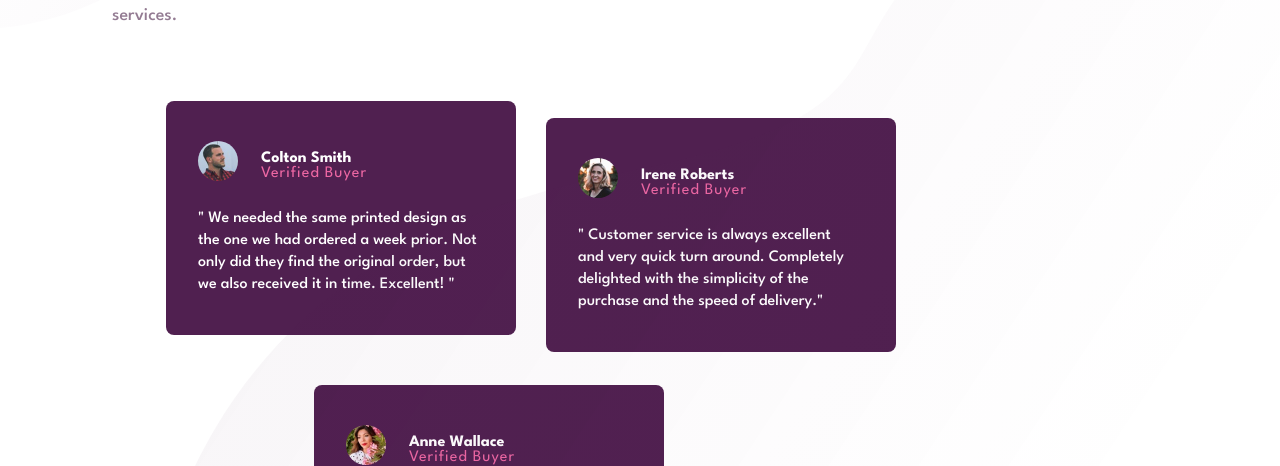
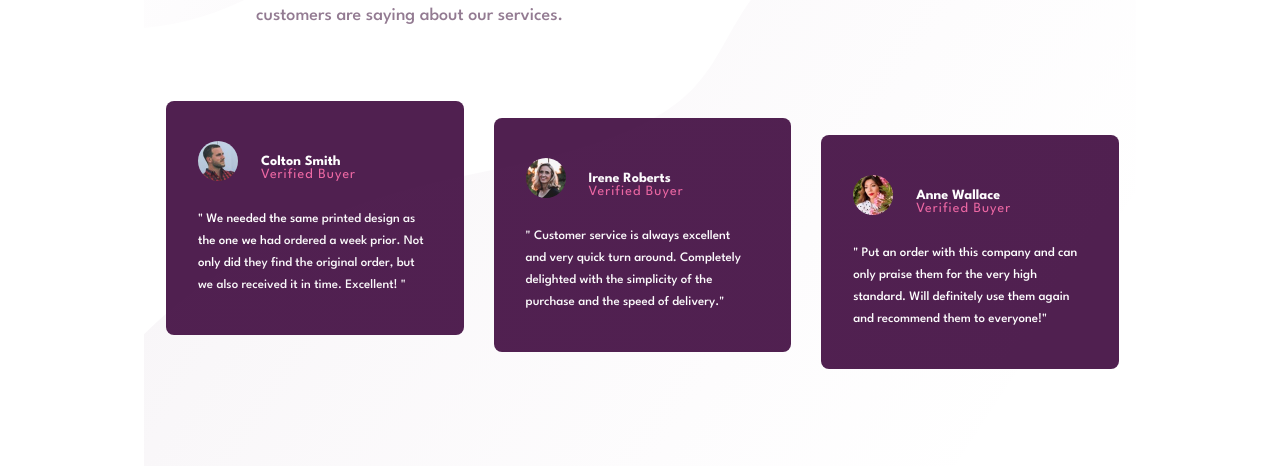
Before and after one commit to Zero-K00L/social-proof-section-master, a plain HTML site: page index.html in a window 1280 px wide. Shown: the part 334-800 px from the top of the page. Drawn offline with Linux system fonts and the light colour scheme.

Commit message:
Final-Commit

```diff
--- a/styles.css
+++ b/styles.css
@@ -171,8 +171,8 @@ body {
 
     .background-container {
         width: 100%;
-        max-width: 1440px;
-        height: 800px;
+        max-width: 992px;
+        height: 100%;
         position: absolute;
         top: 50%;
         left: 50%;
@@ -187,8 +187,8 @@ body {
 
     .main {
         width: 100%;
-        max-width: 1440px;
-        height: 800px;
+        max-width: 992px;
+        height: 100%;
         background-image: url('images/bg-pattern-top-desktop.svg');
         background-repeat: no-repeat;
     }
@@ -210,7 +210,7 @@ body {
         width: 76%;
         display: flex;
         justify-content: center;
-        font-size: 3.4375rem;
+        font-size: 259%;
         line-height: 49px;
         letter-spacing: -1.9px;
     }
@@ -283,20 +283,22 @@ body {
     }
 
     .review-1 {
-        margin-left: 166px;
+        margin-left: 22px;
         margin-right: 26px;
+        width: 30%;
     }
 
     .review-2 {
         margin-right: 26px;
         position: relative;
         top: 17px;
+        width: 30%;
     }
 
     .review-3 {
         position: relative;
         top: 34px;
-        margin-left: 314px;
+        width: 30%;
     }
 
     .avatar {
@@ -306,6 +308,7 @@ body {
 
     .reviewer {
         font-weight: 700;
+        font-size: 88%;
     }
 
     .verified {
@@ -314,7 +317,7 @@ body {
     }
 
     .review-paragraph {
-        font-size: 1rem;
+        font-size: 81%;
         font-weight: 500;
         margin-right: 39px;
         line-height: 22px;
@@ -478,22 +481,3 @@ body {
         line-height: 22px;
     }
 }
-
-
-/* Extra Large devices (laptops/desktops, 1920px and up) */
-@media only screen and (min-width: 1920px) {
-    .background-container {
-        width: 100%;
-        height: 100%;
-    }
-
-    .main {
-        width: 100%;
-        height: 100%;
-    }
-
-    .review-container {
-        position: relative;
-        margin-top: 156px;
-    }
-}
```
